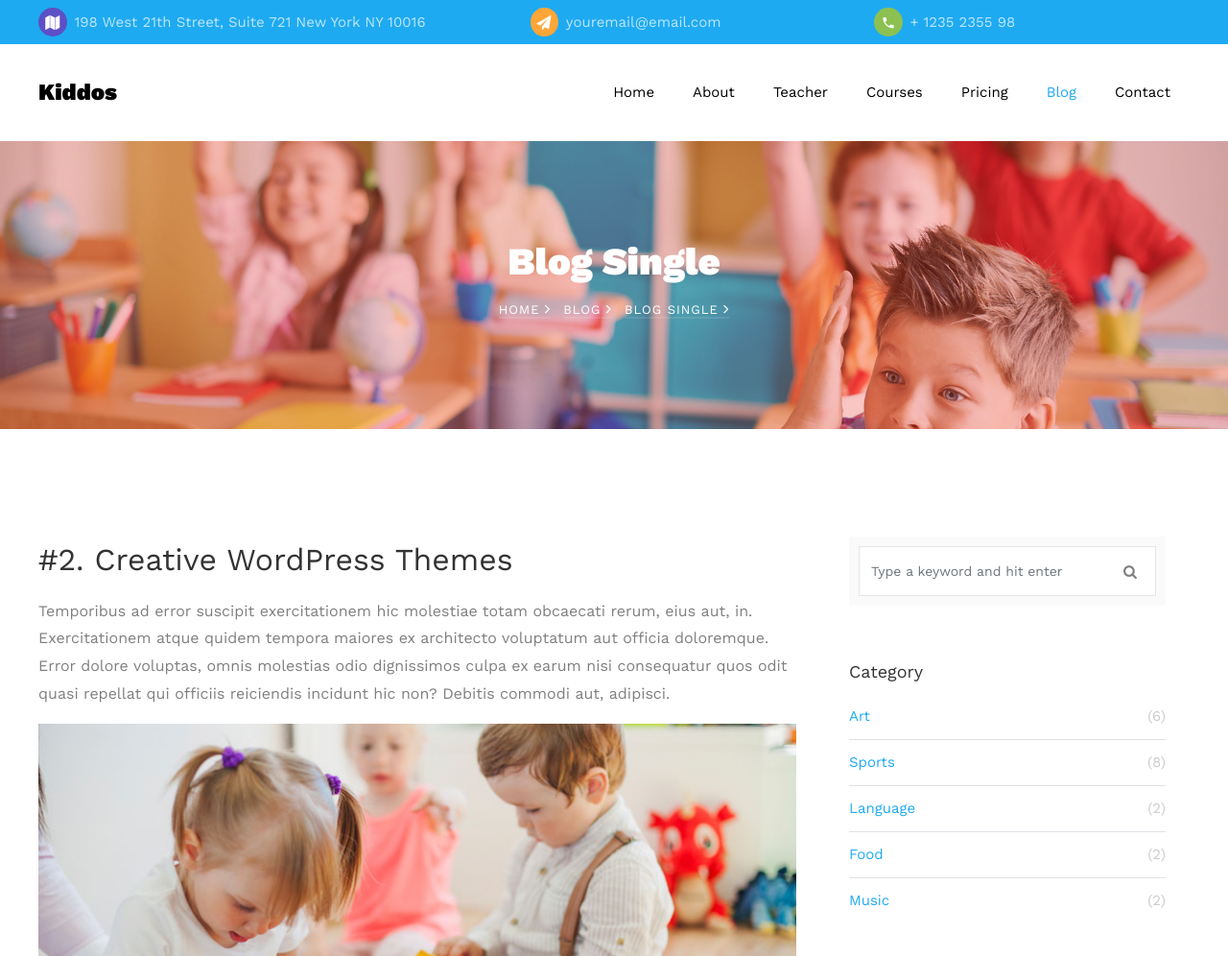
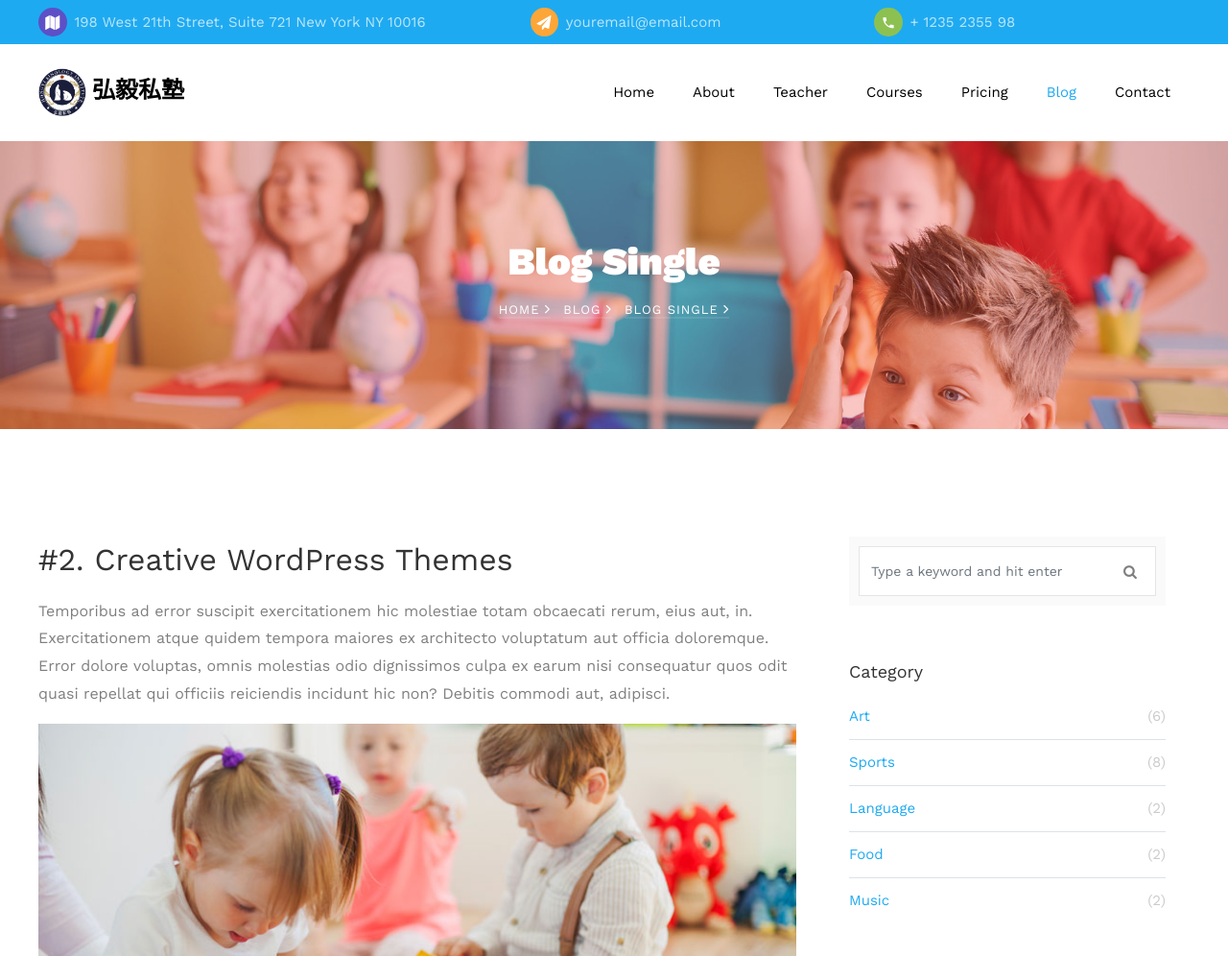
Before and after one commit to l2yao/hongyisinology, a plain HTML site: page blog-single.html in a window 1280 px wide. Shown: the top 996 px of the page at 96% size. Drawn offline with nearby package versions, Linux system fonts and the light colour scheme; some packages are replaced by stand-ins of ours; no server answers; files whose address does not match are found by name; a web font is replaced by a local one.

Commit message:
add logo

```diff
--- a/blog-single.html
+++ b/blog-single.html
@@ -48,7 +48,10 @@
     </div>
     <nav class="navbar navbar-expand-lg navbar-dark bg-dark ftco_navbar ftco-navbar-light" id="ftco-navbar">
 	    <div class="container d-flex align-items-center">
-	    	<a class="navbar-brand" href="index.html">Kiddos</a>
+	    	<a class="navbar-brand" href="index.html">
+          <img src="images/logo.jpg" width="50" height="50" alt="">
+          弘毅私塾
+        </a>
 				<button class="navbar-toggler" type="button" data-toggle="collapse" data-target="#ftco-nav" aria-controls="ftco-nav" aria-expanded="false" aria-label="Toggle navigation">
 	        <span class="oi oi-menu"></span> Menu
 	      </button>
```
Also changed, not shown: about.html (+4 -1 lines), blog.html (+4 -1 lines), contact.html (+4 -1 lines), courses.html (+4 -1 lines), index.html (+4 -1 lines), pricing.html (+4 -1 lines), teacher.html (+4 -1 lines), images/logo.jpg (added).
